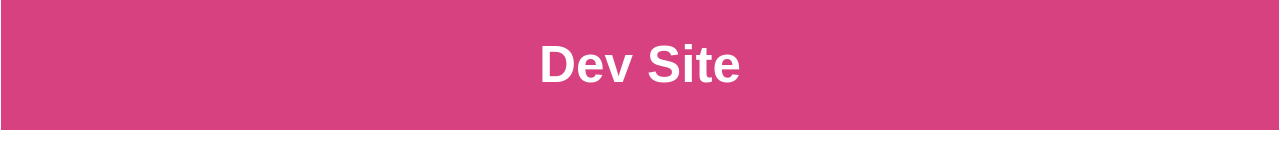
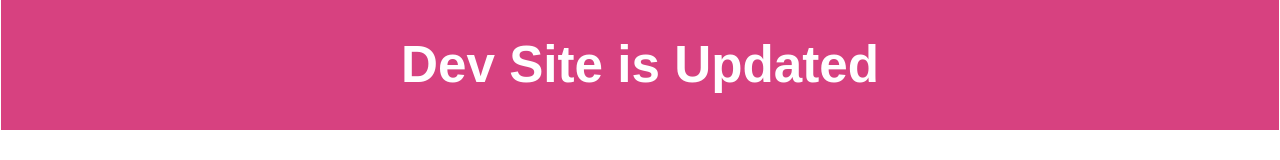
Before and after one commit to RiffatHussain/Travel-Blog-App, a React (Vite) app: page / in a window 1280 px wide. Shown: the top 160 px of the page. Built offline with nearby package versions, Linux system fonts and the light colour scheme.

Commit message:
Testing Dev site pipline

```diff
--- a/src/components/Header.jsx
+++ b/src/components/Header.jsx
@@ -6,7 +6,7 @@ export default function Header() {
 	return (
 		<div>
 			<header className="journal-header">
-				<h1 className="title">Dev Site</h1>
+				<h1 className="title">Dev Site is Updated</h1>
 			</header>
 		</div>
 	)
```
